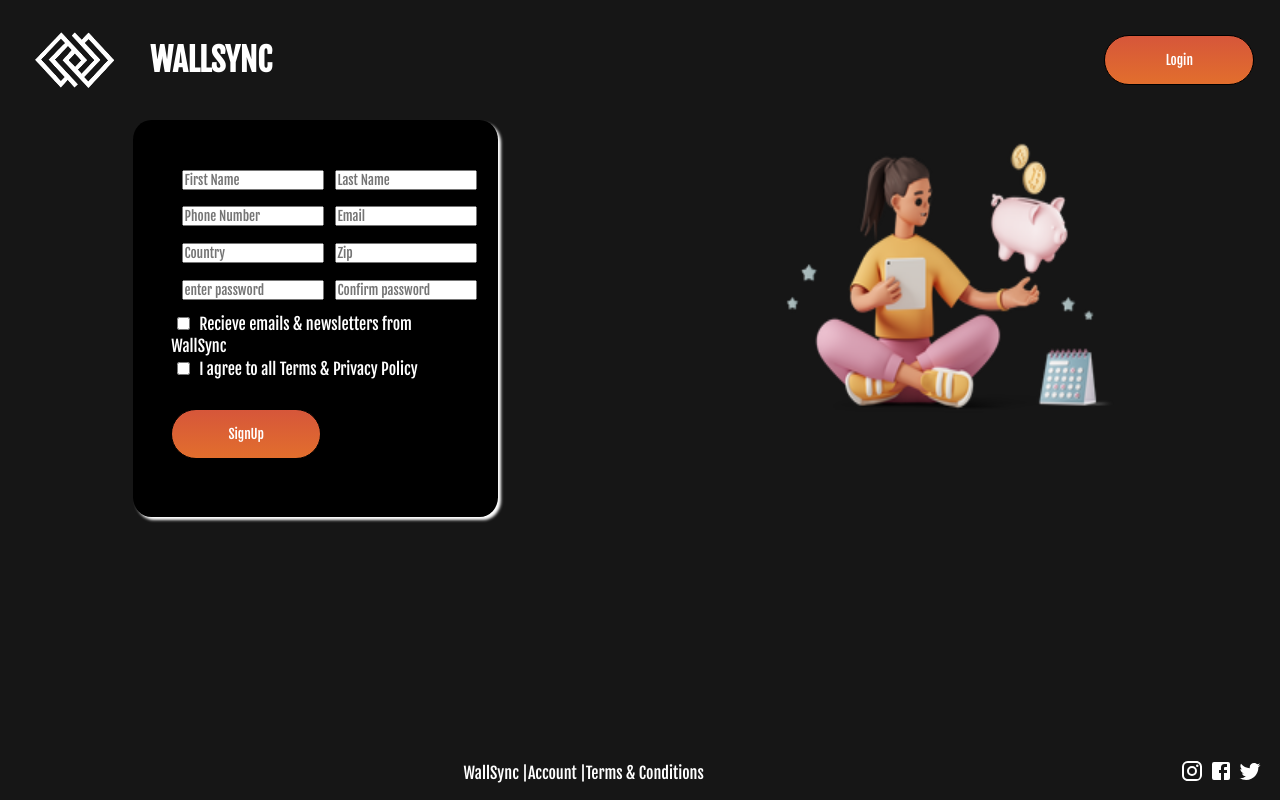
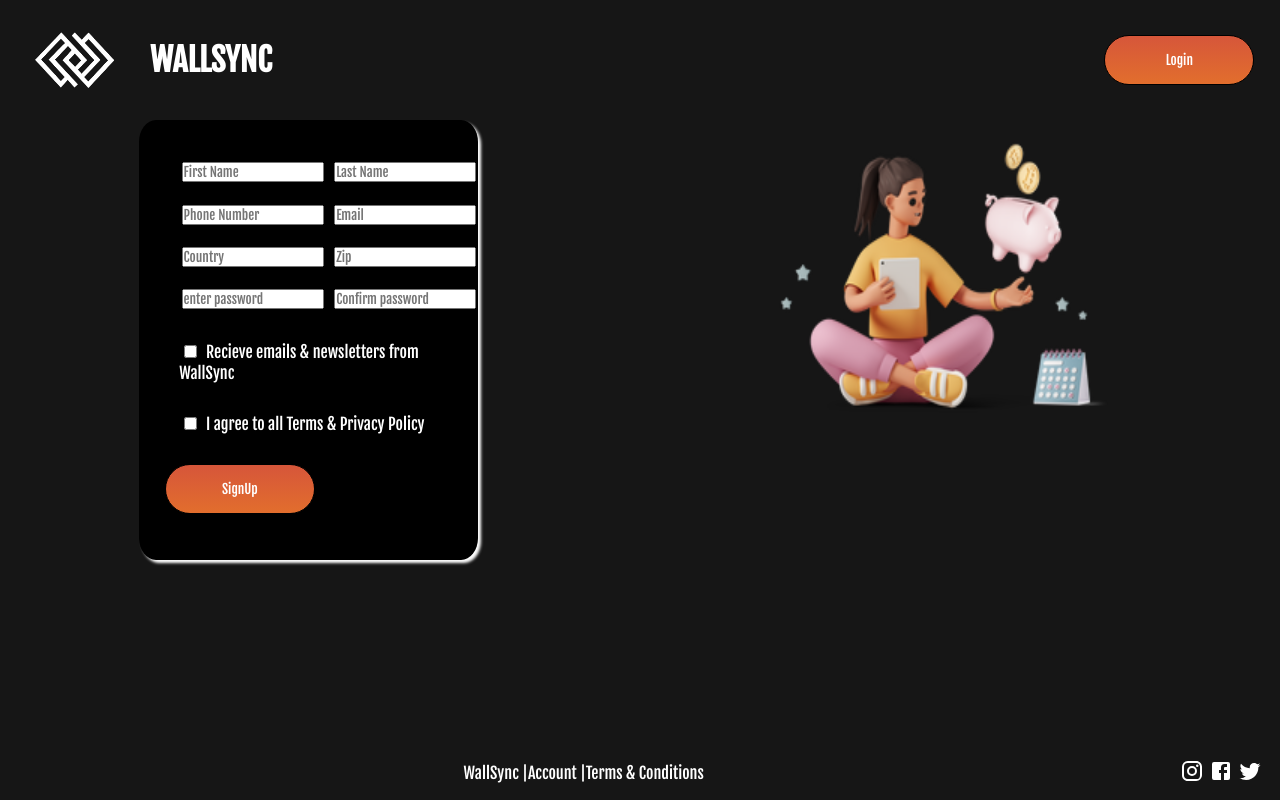
Before and after one commit to pesto-students/wallsync-frontend-team1-harsh, a React (Create React App) app in the folder client/: page / in a window 1280 px wide. Built offline with nearby package versions, Linux system fonts and the light colour scheme.

Commit message:
signup  fix

```diff
--- a/client/src/pages/login/Login.js
+++ b/client/src/pages/login/Login.js
@@ -42,7 +42,7 @@ const Login = () => {
 							</label>
 							<h5>Forgot Password?</h5>
 						</div>
-						{/* <br /> */}
+
 						<div>
 							<Button
 								buttonName={"Login"}
--- a/client/src/pages/signUp/SignUp.js
+++ b/client/src/pages/signUp/SignUp.js
@@ -67,7 +67,7 @@ const Signup = () => {
 							</label>
 						</div>
 
-						<div>
+						<div className="formSignupButton">
 							<Button buttonName="SignUp" />
 						</div>
 
--- a/client/src/pages/signUp/signup.css
+++ b/client/src/pages/signUp/signup.css
@@ -2,10 +2,9 @@
     background-color: black;
     box-shadow: 3px 3px 3px white;
     display: inline-block;
-    padding: 3%;
+    padding: 2%;
     border-radius: 5%;
     color:white;
-
 }
 .mainform{
     display:inline-block;
@@ -15,12 +14,15 @@
 }
 .info{
     display: flex;
-    margin: 2%;
+    margin: 4%;
 }
 .infoLabel{
-    display: flex;
+    display:flex;
     flex-direction: column;
-    margin-bottom: 10%;
+    gap:2%
+}
+.infoLabel label{
+    margin:5%
 }
 .signupBody{
     display:flex;
@@ -35,3 +37,6 @@
     width:30vw;
     height:40vh;
 }
+.formSignupButton{
+    margin-top:5%
+}
```
